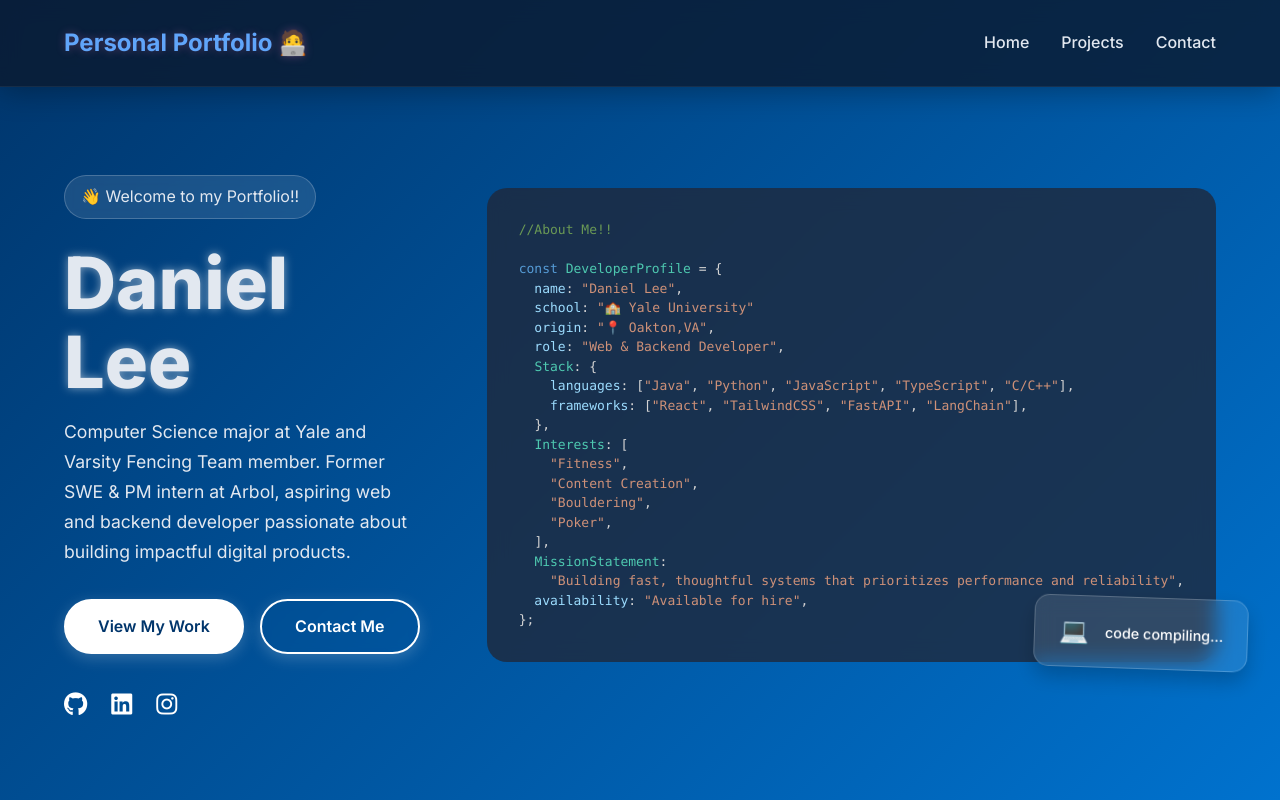
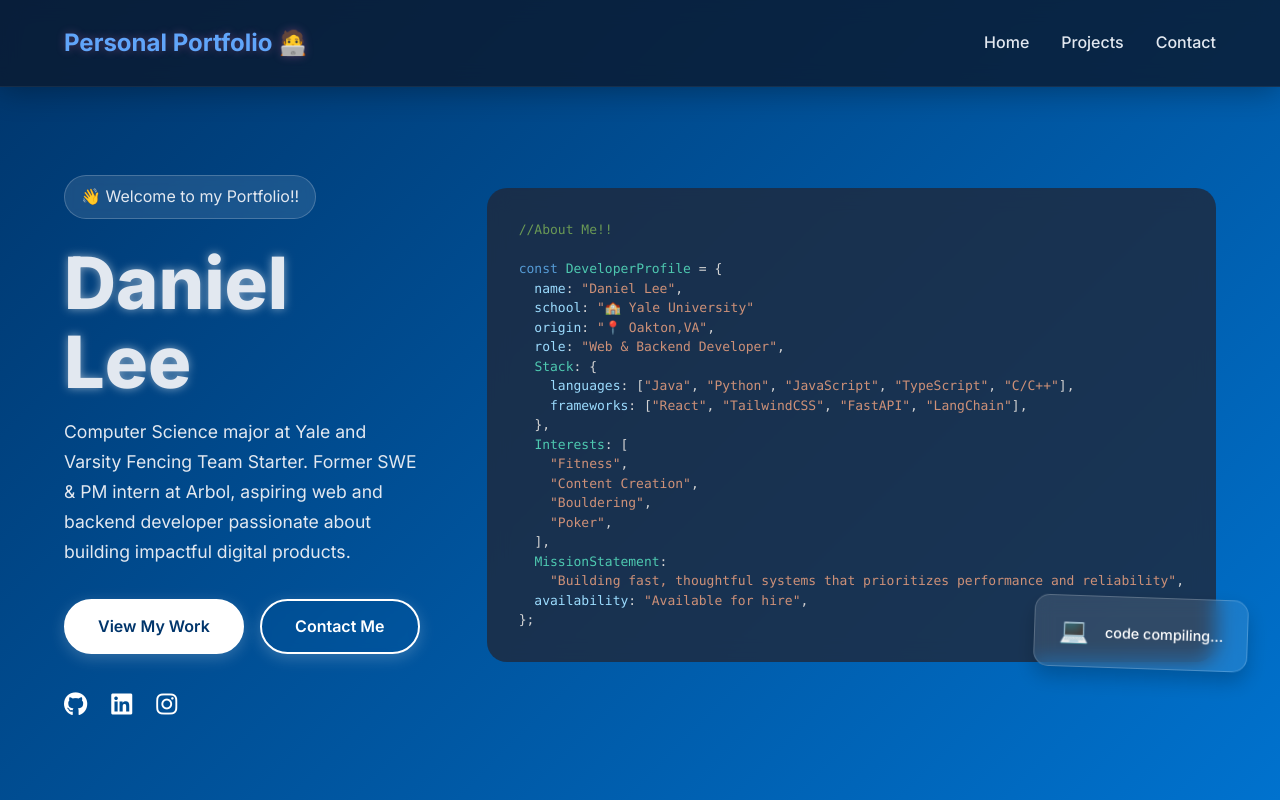
Before and after one commit to danielylee2006/portfolio, a React (Vite) app: page / in a window 1280 px wide. Shown: the top 800 px of the page. Built offline with nearby package versions, Linux system fonts and the light colour scheme.

Commit message:
change intro

```diff
--- a/src/components/Hero.jsx
+++ b/src/components/Hero.jsx
@@ -43,7 +43,7 @@
             Daniel Lee
           </motion.h1>
           <motion.p className="hero-description" variants={fadeInUp}>
-            Computer Science major at Yale and Varsity Fencing Team member.
+            Computer Science major at Yale and Varsity Fencing Team Starter.
             Former SWE & PM intern at Arbol, aspiring web and backend developer
             passionate about building impactful digital products.
           </motion.p>
```
